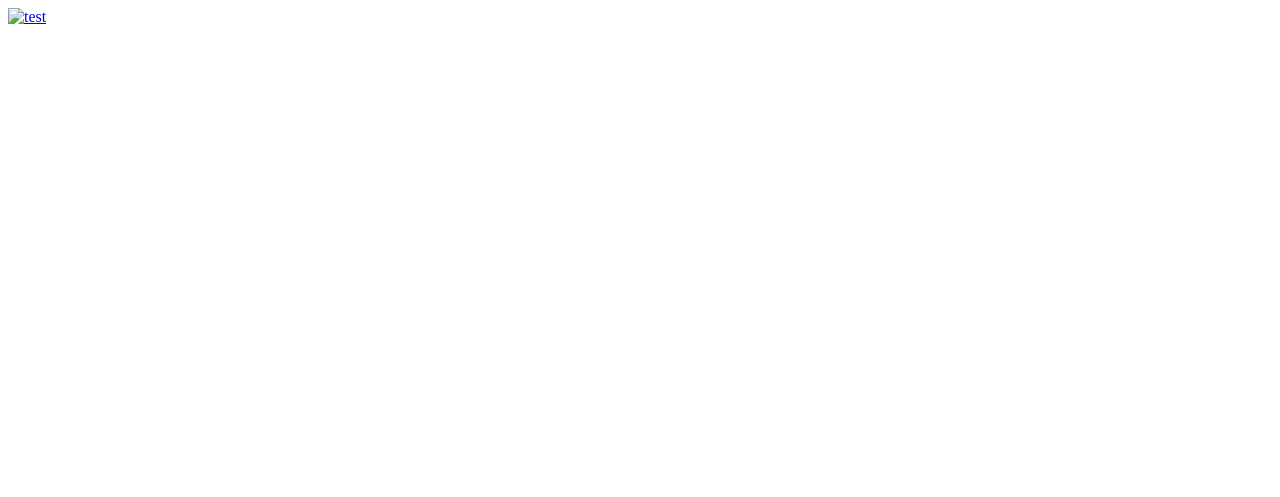
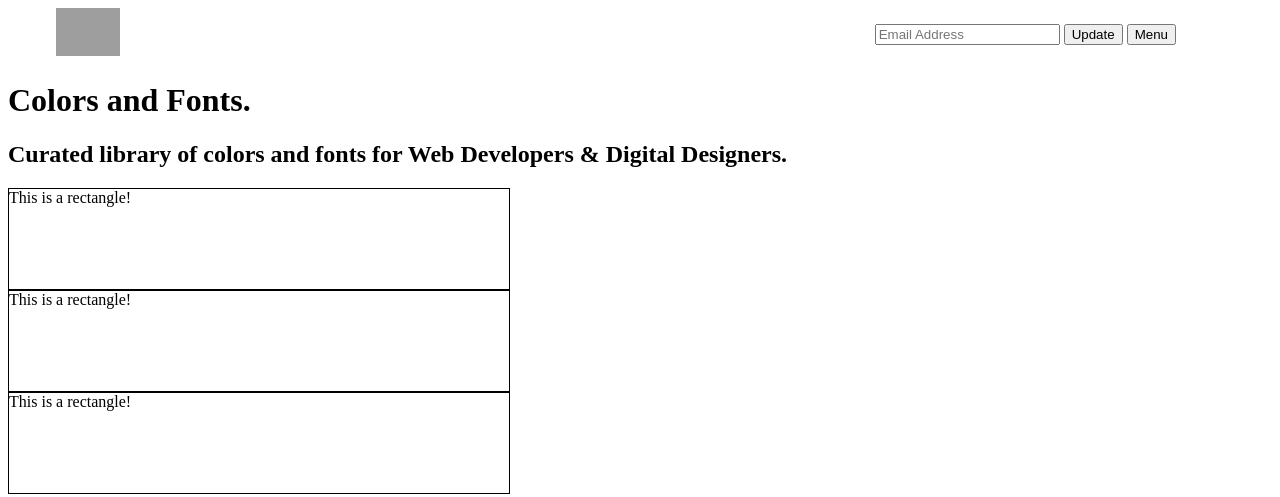
Before and after one commit to newusername1234/replicating-website, a plain HTML site: page index.html in a window 1280 px wide. Drawn offline with Linux system fonts and the light colour scheme; grey boxes are pictures that could not be loaded.

Commit message:
2nd version

```diff
--- a/index.html
+++ b/index.html
@@ -6,32 +6,29 @@
     <meta name="viewport" content="width=device-width, initial-scale=1.0">
     <meta http-equiv="X-UA-Compatible" content="ie=edge">
     <title>Document</title>
+</head>
 
 
+<body>
+    <header>
+        <img src="https://www.colorsandfonts.com/images/logo_colors/dark_logo.svg">
+            <div class='headerclass'>
+                <ul>
+                    <input placeholder="Email Address">
+                    <button class="updatebutton">Update</button>
+                    <button class="menubutton">Menu</button>
+
+                </ul>
+            </div>
+    </header>
+    <div class='toptext'>
+        <h1>Colors and Fonts.</h1>
+        <h2>Curated library of colors and fonts for Web Developers & Digital Designers.</h2>
+    </div>
+    <div style="width:500px;height:100px;border:1px solid #000;">This is a rectangle!</div>
+    <div style="width:500px;height:100px;border:1px solid #000;">This is a rectangle!</div>
+    <div style="width:500px;height:100px;border:1px solid #000;">This is a rectangle!</div>
 
 
-
-</head>
-<body>
-    <body class='navbar' id='toggle'>
-        <div class='container transparent'>
-            <div class='hero-head'>
-            <nav class='navbar fixed'>
-                <div class='container'>
-                    <div class='navbar-brand'>
-                        <a class='navbar-item' href='index.html'>
-                            <img src="images/CERN02.jpg" alt="test">
-                        </a>
-
-
-                    </div>
-
-                    </div>
-                </div>
-            </nav>
-                </div>
-
     </body>
-
-</body>
 </html>
--- a/stylesheets/styles.css
+++ b/stylesheets/styles.css
@@ -0,0 +1,15 @@
+header {
+    display: inline-block;
+    outline: red;
+    width: 100%;
+}
+
+img {
+    max-height: 3rem;
+    margin-left: 3rem;
+}
+
+.headerclass{
+    float:right;
+    margin-right: 6rem;
+}
```
